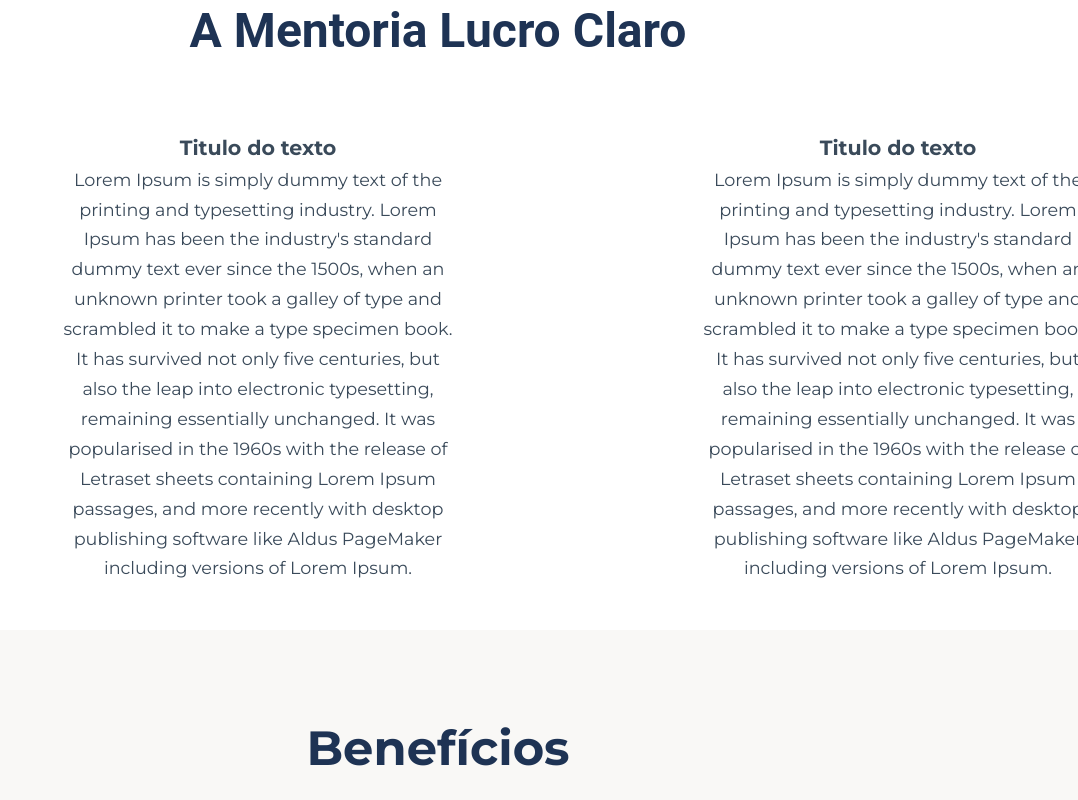
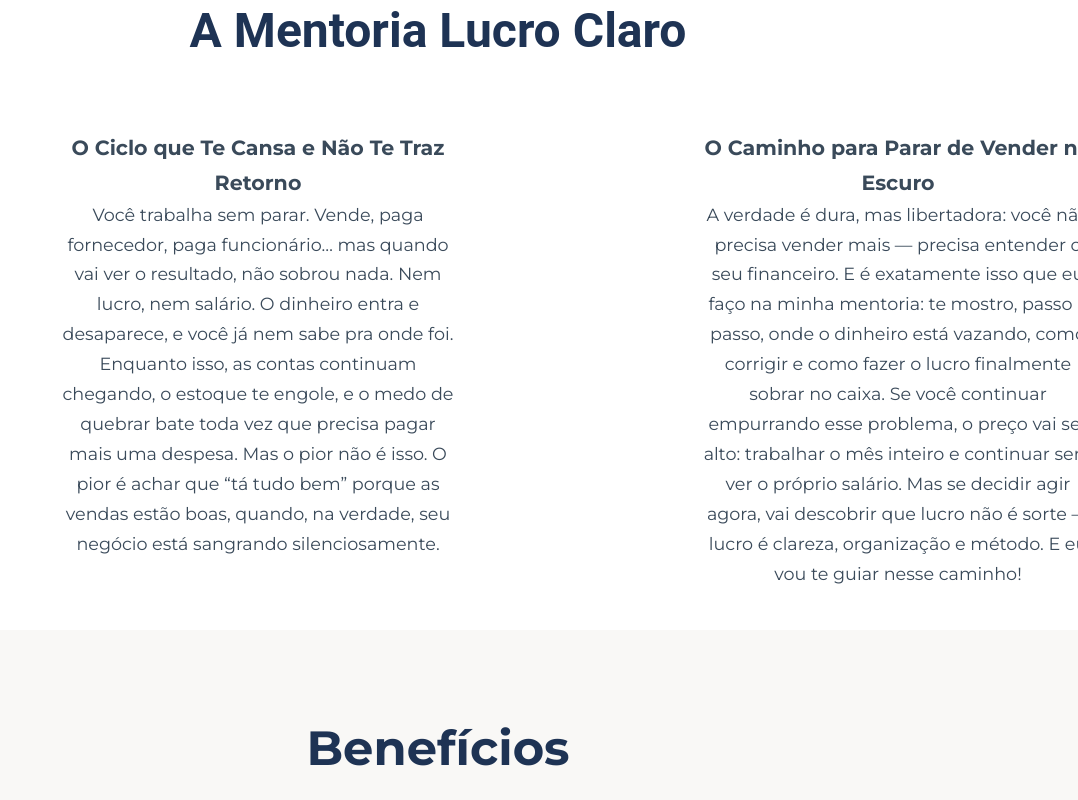
Before and after one commit to MarceloVerissimo/site-cliente-demo, a React (Create React App) app: page / in a window 1280 px wide. Shown: the part 1660-2460 px from the top of the page, without its empty margins (202-1280 px from the left). Built offline with nearby package versions, Linux system fonts and the light colour scheme.

Commit message:
atualizando button

```diff
--- a/src/components/Contato.jsx
+++ b/src/components/Contato.jsx
@@ -60,7 +60,7 @@ export default function Contato() {
                 Estou aqui para ajudar você a transformar seu negócio. Entre em contato e vamos conversar sobre como podemos trabalhar juntos.
               </p>
 
-              <button className="btn-whats" type="submit">Chamar no WhastApp</button>
+              <button className="btn-whats" type="button" onClick={() => window.open("https://wa.me/5521979669091", "_blank")}>Chamar no WhastApp</button>
 
               <div className='media-item'>
                 <FiMapPin size={60} className='contato-icon'/>
@@ -68,7 +68,7 @@ export default function Contato() {
                   <strong className="strong">Localização</strong>
                   <div className="loc">
                     <h3>Rio de Janeiro, RJ</h3>
-                    <p>Atendimento em todo <strong>Brasil</strong> via atendimento <strong>Remoto</strong>.</p>
+                    <p>Atendimento em todo <strong>Brasil</strong> de forma <strong> 100% on-line</strong>.</p>
                    </div>
                 </div>
               </div>
--- a/src/components/Inicio.jsx
+++ b/src/components/Inicio.jsx
@@ -6,7 +6,7 @@ function Inicio() {
     <section id='inicio' className='inicio'>
         <div className='slogan-text'>
           <h1>O Lucro é o combustível da liberdade.</h1>
-          <p>Mentoria financeira para lojistas PJ com <strong className='p1'>Nathalia Verissimo</strong>.</p>
+          <p>Mentoria financeira para empreendedores com <strong className='p1'>Nathalia Verissimo</strong>.</p>
            <div className='b1'>
             <button onClick={() => {
             document.getElementById("contato").scrollIntoView({ behavior: "smooth" });
--- a/src/components/LucroClaro.jsx
+++ b/src/components/LucroClaro.jsx
@@ -9,12 +9,23 @@ const LucroClaro = () => {
         <h2 className='h2-mentoria'>A Mentoria Lucro Claro</h2>
         <div className='boxtotal'>
         <div className='box1'>
-            <h3>Titulo do texto</h3>
-                <p>Lorem Ipsum is simply dummy text of the printing and typesetting industry. Lorem Ipsum has been the industry's standard dummy text ever since the 1500s, when an unknown printer took a galley of type and scrambled it to make a type specimen book. It has survived not only five centuries, but also the leap into electronic typesetting, remaining essentially unchanged. It was popularised in the 1960s with the release of Letraset sheets containing Lorem Ipsum passages, and more recently with desktop publishing software like Aldus PageMaker including versions of Lorem Ipsum.</p>
+            <h3>O Ciclo que Te Cansa e Não Te Traz Retorno</h3>
+                <p>Você trabalha sem parar. Vende, paga fornecedor, paga funcionário… mas quando vai ver o resultado, não sobrou nada.
+Nem lucro, nem salário.
+O dinheiro entra e desaparece, e você já nem sabe pra onde foi.
+
+Enquanto isso, as contas continuam chegando, o estoque te engole, e o medo de quebrar bate toda vez que precisa pagar mais uma despesa.
+Mas o pior não é isso.
+O pior é achar que “tá tudo bem” porque as vendas estão boas, quando, na verdade, seu negócio está sangrando silenciosamente.</p>
         </div>
         <div className='box2'>
-            <h3>Titulo do texto</h3>
-                <p>Lorem Ipsum is simply dummy text of the printing and typesetting industry. Lorem Ipsum has been the industry's standard dummy text ever since the 1500s, when an unknown printer took a galley of type and scrambled it to make a type specimen book. It has survived not only five centuries, but also the leap into electronic typesetting, remaining essentially unchanged. It was popularised in the 1960s with the release of Letraset sheets containing Lorem Ipsum passages, and more recently with desktop publishing software like Aldus PageMaker including versions of Lorem Ipsum.</p>
+            <h3>O Caminho para Parar de Vender no Escuro</h3>
+                <p>A verdade é dura, mas libertadora: você não precisa vender mais — precisa entender o seu financeiro.
+E é exatamente isso que eu faço na minha mentoria: te mostro, passo a passo, onde o dinheiro está vazando, como corrigir e como fazer o lucro finalmente sobrar no caixa.
+
+Se você continuar empurrando esse problema, o preço vai ser alto: trabalhar o mês inteiro e continuar sem ver o próprio salário.
+Mas se decidir agir agora, vai descobrir que lucro não é sorte — lucro é clareza, organização e método.
+E eu vou te guiar nesse caminho!</p>
         </div>
         </div>
     </section>
```
